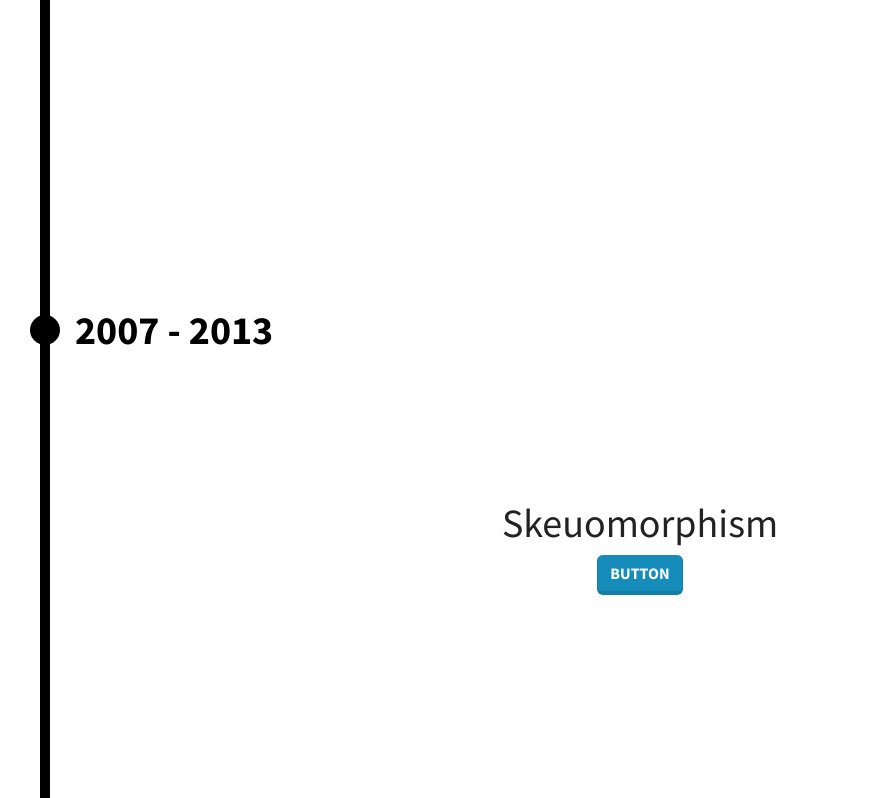
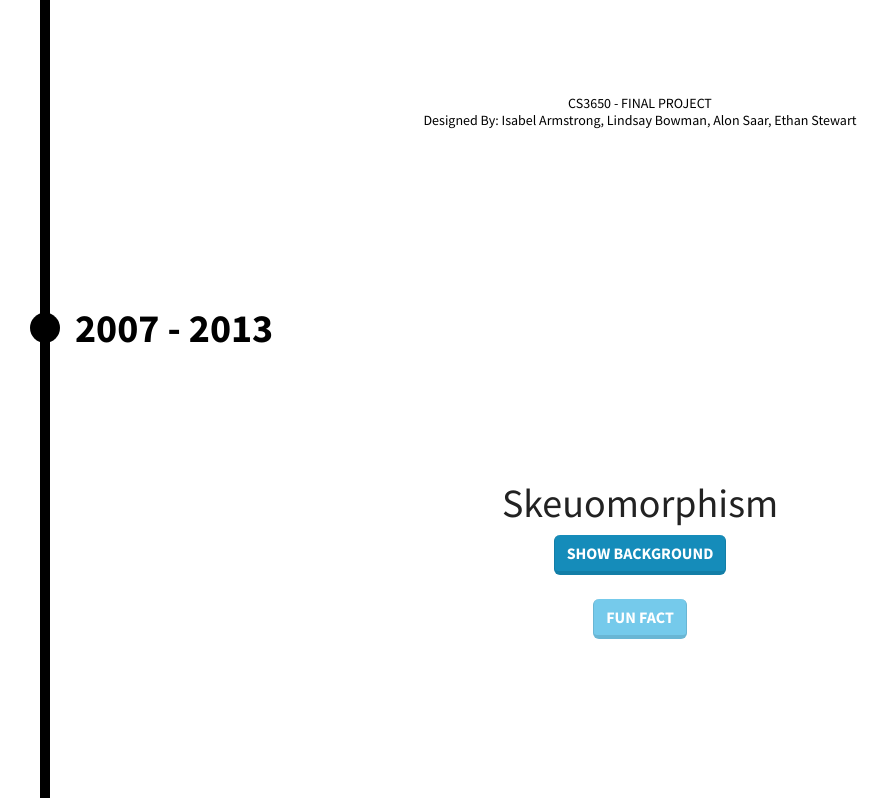
Before and after one commit to 130on/CS3650-UI-Timeline, a React (Vite) app: page / in a window 1280 px wide. Shown: the part 653-1451 px from the top of the page, without its empty margins (0-888 px from the left). Built offline with nearby package versions, Linux system fonts and the light colour scheme.

Commit message:
Added footer to web app. Added buttons toggle and content in the skeuomorphism section

```diff
--- a/src/App.css
+++ b/src/App.css
@@ -6,3 +6,24 @@ html {
 ul > li {
   cursor: pointer;
 }
+
+.custom-modal {
+  position: relative !important;
+  bottom: 25% !important;
+  right: 25% !important;
+  transform: translateY(-50%) !important;
+   z-index: 1050 !important;
+}
+
+.fotterFloat {
+  position: fixed;
+  bottom: 0;
+  left: 0;
+  width: 100%;
+  text-align: center;
+  background-color: transparent;
+  color: #000;
+  padding: 10px;
+  z-index: 1000;
+  font-size: 14px;
+}
--- a/src/App.jsx
+++ b/src/App.jsx
@@ -5,6 +5,7 @@ import EarlyWebSection from "./components/EarlyWebSection";
 import FlatDesignSection from "./components/FlatDesignSection";
 import NeumorphismSection from "./components/NeumorphismSection";
 import SkeuomorphismSection from "./components/SkeuomorphismSection";
+import Footer from "./components/Footer";
 
 function App() {
   return (
@@ -15,6 +16,7 @@ function App() {
       <FlatDesignSection />
       <DarkModeSection />
       <NeumorphismSection />
+<Footer/>
     </>
   );
 }
--- a/src/components/DarkModeSection.jsx
+++ b/src/components/DarkModeSection.jsx
@@ -14,6 +14,7 @@ const DarkModeSection = () => {
           <h1 className="h1 text-white">Dark Mode</h1>
           <button className="btn btn-primary">Button</button>
         </div>
+
       </ParallaxSection>
     </ScopedWrapper>
   );
--- a/src/components/EarlyWebSection.jsx
+++ b/src/components/EarlyWebSection.jsx
@@ -28,6 +28,7 @@ const EarlyWebSection = () => {
             </div>
           )}
         </div>
+
       </ParallaxSection>
     </ScopedWrapper>
   );
--- /dev/null
+++ b/src/components/Footer.jsx
@@ -0,0 +1,20 @@
+import classes from "../assets/skeuomorphism.module.css";
+
+import ScopedWrapper from "../utils/ScopedWrapper";
+
+
+const Footer = () => {
+    return (
+     <ScopedWrapper classes={classes}>
+        <footer>
+
+                    <h1 className='fotterFloat'>CS3650 - FINAL PROJECT <br />
+                    Designed By: Isabel Armstrong, Lindsay Bowman, Alon Saar,
+                    Ethan Stewart </h1>
+        </footer>
+
+    </ScopedWrapper>
+    )
+}
+
+export default Footer;
--- a/src/components/NeumorphismSection.jsx
+++ b/src/components/NeumorphismSection.jsx
@@ -11,6 +11,7 @@ const NeumorphismSection = () => {
             Neumorphism
           </h1>
           <button className="btn btn-primary">Button</button>
+
         </div>
       </ParallaxSection>
     </ScopedWrapper>
--- a/src/components/SkeuomorphismSection.jsx
+++ b/src/components/SkeuomorphismSection.jsx
@@ -1,19 +1,95 @@
+import { useState } from 'react';
+import '../App.css';
+
 import classes from "../assets/skeuomorphism.module.css";
 import ScopedWrapper from "../utils/ScopedWrapper";
 import ParallaxSection from "./ParallaxSection";
 
 const SkeuomorphismSection = () => {
+
+      // State to manage visibility of the paragraph
+  const [isVisible, setIsVisible] = useState(false);
+
+  // Function to toggle the paragraph visibility
+  const toggleParagraph = () => setIsVisible(!isVisible);
+
+    const [showModal, setShowModal] = useState(false);
+
+    const toggleModal = () => setShowModal(!showModal);
+
   return (
     <ScopedWrapper classes={classes}>
       <ParallaxSection
         date="2007 - 2013"
         bgColor="#ffffff"
-        timelineColor="#000000"
-      >
+        timelineColor="#000000">
+
         <div id="skeuomorphism" className="container py-4">
           <h1 className="h1">Skeuomorphism</h1>
-          <button className="btn btn-primary">Button</button>
+          <button className="btn btn-primary" onClick={toggleParagraph}> {isVisible ? "Hide" : "Show"} Background</button>
         </div>
+
+        {isVisible && (
+        <div className="card border-primary mb-3" >
+            <div className="card-header">Background</div>
+            <div className="card-body">
+              <p className="card-text">Skeuomorphism is where an object in software mimics its real-world counterpart. <br />
+                                  Skeuomorphism helped a generation through
+                                  the learning curve of coming to grips with a
+                                  digital era. <br />But, it also began to hold us back.We
+                                  became familiar with the concepts and they
+                                  entered the language and our day-to-day lives
+                                  <br />but skeuomorphic design led to huge amounts of
+                                  clutter on the desktop.
+                  </p>
+            </div>
+        </div>
+        )}
+        <section>
+        <button className="btn btn-info" onClick={toggleModal}>
+            Fun Fact
+        </button>
+
+
+        {showModal && (
+          <div className="modal show custom-modal" style={{ display: "block" }} tabIndex="-1">
+            <div className="modal-dialog" role="document">
+              <div className="modal-content">
+                <div className="modal-header">
+                  <h5 className="modal-title">DID YOU KNOW?</h5>
+                  <button
+                    type="button"
+                    className="btn-close"
+                    onClick={toggleModal}
+                    aria-label="Close"
+                  >
+                    <span aria-hidden="true"></span>
+                  </button>
+                </div>
+                <div className="modal-body">
+                  <p>
+                    Skeuowmorphism began to take shape in the 1980s. <br />One
+                    of its earliest proponents was Steve Jobs of Apple. The idea
+                    was simple; computer interfaces would be much more intuitive
+                    to users if skeuomorphic design were applied.
+                  </p>
+                </div>
+                <div className="modal-footer">
+
+                  {/* <button
+                    type="button"
+                    className="btn btn-secondary"
+                    onClick={toggleModal}
+                  >
+                    Close
+                  </button> */}
+                </div>
+              </div>
+            </div>
+          </div>
+        )}
+        </section>
+
       </ParallaxSection>
     </ScopedWrapper>
   );
```
